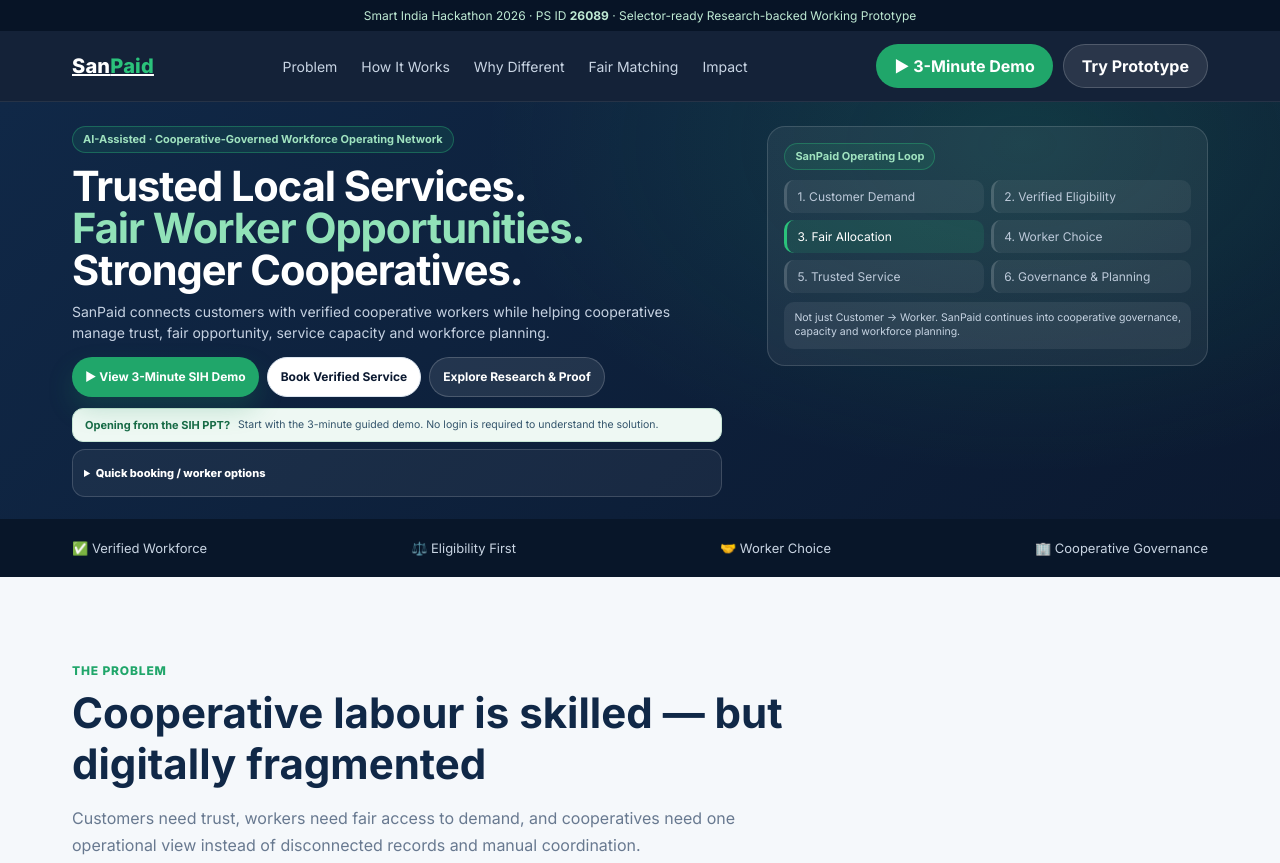
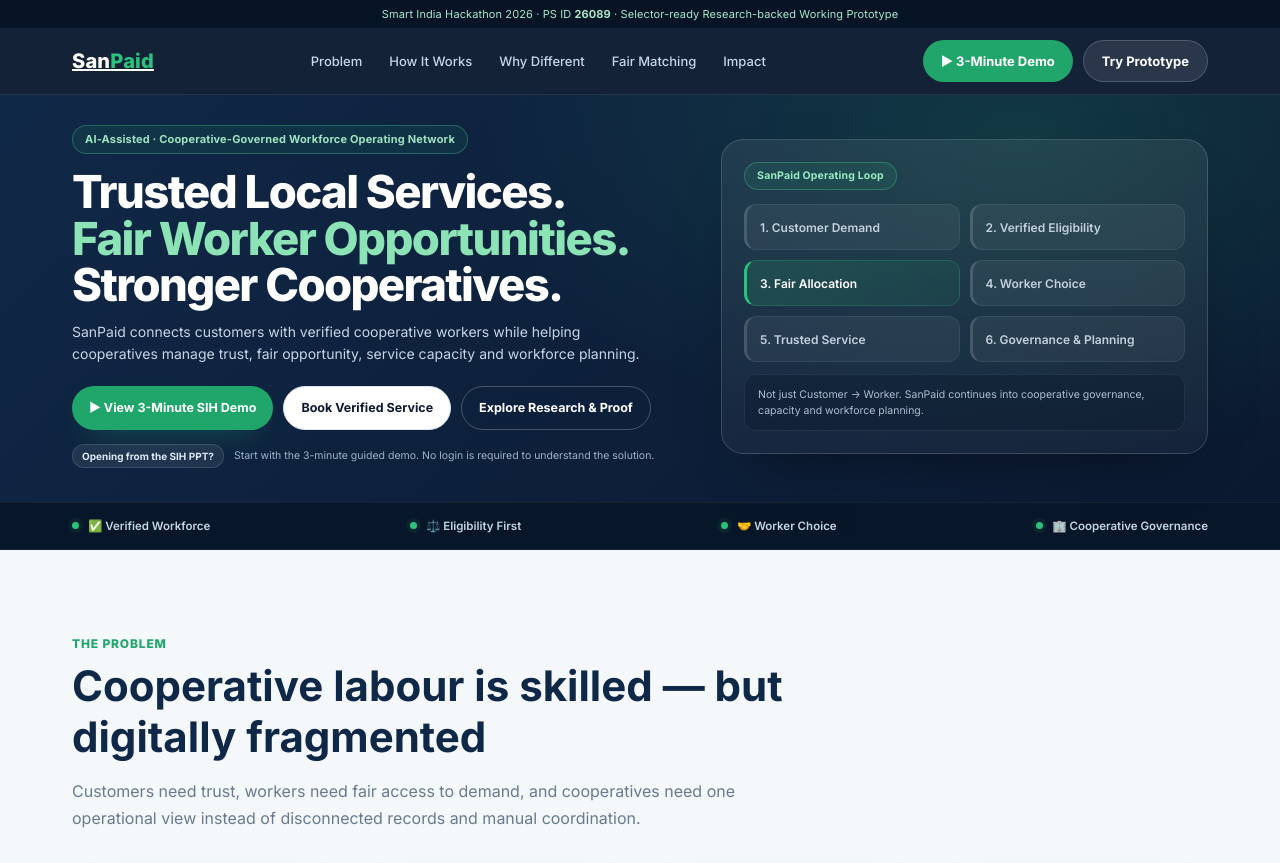
Before and after one commit to harshtotawar14/YUKTI-2026, a plain HTML site: page index.html in a window 1280 px wide. Shown: the top 863 px of the page. Drawn offline with Linux system fonts and the light colour scheme; no server answers.

Commit message:
polish: rebalance selector hero for professional first impression

```diff
--- a/hero-viewport-fix.css
+++ b/hero-viewport-fix.css
@@ -1,210 +1,258 @@
-/* SanPaid desktop hero viewport fix.
-   Goal: on common laptop/desktop screens, the headline, all three primary CTAs
-   and the complete Operating Loop are visible immediately without an initial scroll.
-   Mobile behavior remains controlled by the existing mobile styles. */
+/* SanPaid professional selector hero.
+   Keeps the complete first decision surface above the fold on common laptops
+   without compressing typography into a demo/dashboard look. */
 
 @media (min-width: 961px) {
+  #landing .ribbon {
+    padding: 7px 12px;
+    font-size: 11px;
+    letter-spacing: .01em;
+    color: #a9e7ca;
+    background: #071426;
+  }
+
+  #landing .navin { height: 66px; }
+  #landing .navlinks { gap: 27px; }
+  #landing .navlinks a { font-size: 13px; font-weight: 500; }
+  #landing .nav .actions .btn {
+    min-height: 42px;
+    padding: 10px 18px;
+    font-size: 13px;
+  }
+
   #home.hero {
     min-height: 0 !important;
-    padding: clamp(22px, 3vh, 32px) 0 clamp(22px, 2.6vh, 30px) !important;
+    padding: 30px 0 34px !important;
     display: block !important;
   }
 
   #home .hero-grid {
     width: 100%;
-    grid-template-columns: minmax(0, 1.2fr) minmax(400px, .8fr) !important;
-    gap: clamp(24px, 2.7vw, 38px) !important;
-    align-items: start !important;
+    grid-template-columns: minmax(0, 1.10fr) minmax(400px, .90fr) !important;
+    gap: 54px !important;
+    align-items: center !important;
   }
 
-  #home .hero-grid > div:first-child {
-    min-width: 0;
-    align-self: start;
-  }
+  #home .hero-grid > div:first-child { min-width: 0; }
 
   #home .eyebrow {
-    padding: 6px 10px;
-    font-size: 11px;
+    padding: 7px 12px !important;
+    font-size: 11px !important;
     line-height: 1.2;
+    letter-spacing: .015em;
+    background: rgba(43,194,123,.09);
+    border-color: rgba(71,214,148,.32);
   }
 
   #home h1 {
-    font-size: clamp(40px, 3.25vw, 52px) !important;
-    line-height: 1.01 !important;
-    letter-spacing: -.025em;
-    margin: 12px 0 10px !important;
+    max-width: 730px;
+    margin: 15px 0 12px !important;
+    font-size: clamp(44px, 3.55vw, 56px) !important;
+    line-height: 1.025 !important;
+    letter-spacing: -.035em !important;
+    font-weight: 800;
   }
 
+  #home h1 em { color: #8ce3b6; }
+
   #home .lead {
-    max-width: 650px;
-    margin: 0;
+    max-width: 680px;
+    margin: 0 !important;
+    color: #c7d4e4;
     font-size: 14px !important;
-    line-height: 1.5 !important;
+    line-height: 1.6 !important;
   }
 
   #home .hero-ctas {
-    display: grid !important;
-    grid-template-columns: max-content max-content max-content;
+    display: flex !important;
     align-items: center;
-    justify-content: start;
-    gap: 8px !important;
-    margin: 14px 0 11px !important;
+    flex-wrap: wrap;
+    gap: 10px !important;
+    margin: 20px 0 14px !important;
   }
 
   #home .hero-ctas .btn {
-    min-height: 40px;
-    padding: 9px 13px !important;
-    font-size: 12px !important;
-    line-height: 1.15;
+    min-height: 44px;
+    padding: 11px 17px !important;
+    font-size: 12.5px !important;
+    line-height: 1.2;
+    white-space: nowrap;
+    box-shadow: none;
+  }
+
+  #home .selector-hero-primary {
+    box-shadow: 0 12px 30px -18px rgba(43,194,123,.85) !important;
+  }
+
+  #home #selectorResearchBtn {
+    background: transparent;
+    border-color: rgba(255,255,255,.24);
+  }
+
+  /* Keep selector guidance, but make it feel like product metadata instead of an alert. */
+  #home .selector-home-note {
+    display: inline-flex !important;
+    align-items: center;
+    gap: 10px;
+    max-width: 680px;
+    margin: 0 !important;
+    padding: 0 !important;
+    background: transparent !important;
+    border: 0 !important;
+    color: #9fb2c9 !important;
+  }
+
+  #home .selector-home-note b {
+    display: inline-flex;
+    align-items: center;
+    padding: 5px 9px;
+    border-radius: 999px;
+    background: rgba(255,255,255,.08);
+    border: 1px solid rgba(255,255,255,.12);
+    color: #dce7f3 !important;
+    font-size: 10px !important;
     white-space: nowrap;
   }
 
-  #home .selector-home-note {
-    max-width: 650px;
-    margin-top: 0 !important;
-    padding: 9px 12px !important;
-    border-radius: 11px !important;
+  #home .selector-home-note span {
+    color: #9fb2c9 !important;
+    font-size: 10.5px !important;
+    line-height: 1.35 !important;
   }
 
-  #home .selector-home-note b {
-    font-size: 11px !important;
-  }
-
-  #home .selector-home-note span {
-    font-size: 10.5px !important;
-    line-height: 1.3 !important;
-  }
-
-  #home .quick-booking-details {
-    max-width: 650px;
-    margin-top: 7px !important;
-  }
-
-  #home .quick-booking-details summary {
-    padding-top: 7px !important;
-    padding-bottom: 7px !important;
-    font-size: 11px !important;
-  }
+  /* Booking tools remain available through the primary CTA; do not clutter the selector hero. */
+  #home .quick-booking-details { display: none !important; }
 
   #home .loop-card {
     width: 100%;
-    align-self: start !important;
-    padding: 16px !important;
-    border-radius: 18px !important;
+    align-self: center !important;
+    padding: 22px !important;
+    border-radius: 22px !important;
+    background: linear-gradient(180deg, rgba(255,255,255,.075), rgba(255,255,255,.045)) !important;
+    border: 1px solid rgba(255,255,255,.15) !important;
+    box-shadow: 0 24px 60px -38px rgba(0,0,0,.75);
   }
 
   #home .loop-card > .eyebrow {
     margin-bottom: 0;
+    background: rgba(43,194,123,.10) !important;
+    color: #9be8c2 !important;
+    font-size: 10.5px !important;
   }
 
   #home .loop-card .loop {
     display: grid !important;
     grid-template-columns: repeat(2, minmax(0, 1fr));
-    gap: 7px !important;
-    margin-top: 10px !important;
+    gap: 10px !important;
+    margin-top: 14px !important;
   }
 
   #home .loop-step {
     min-width: 0;
-    padding: 9px 10px !important;
-    border-radius: 10px !important;
+    min-height: 46px;
+    display: flex;
+    align-items: center;
+    padding: 11px 13px !important;
+    border-radius: 12px !important;
+    border: 1px solid rgba(255,255,255,.065);
+    border-left: 3px solid rgba(255,255,255,.15);
+    background: rgba(255,255,255,.055) !important;
+    color: #c4d0df !important;
     font-size: 12px !important;
-    line-height: 1.25 !important;
+    line-height: 1.3 !important;
+    font-weight: 600;
+  }
+
+  #home .loop-step.active {
+    color: #fff !important;
+    border-color: rgba(43,194,123,.24) !important;
+    border-left-color: #2bc27b !important;
+    background: linear-gradient(90deg, rgba(43,194,123,.17), rgba(43,194,123,.08)) !important;
   }
 
   #home .loop-message {
-    margin-top: 9px !important;
-    padding: 9px 10px !important;
-    border-radius: 10px;
+    margin-top: 12px !important;
+    padding: 12px 13px !important;
+    border-radius: 12px !important;
+    border: 1px solid rgba(255,255,255,.07);
+    background: rgba(7,20,38,.28) !important;
+    color: #aebed1 !important;
     font-size: 10.5px !important;
-    line-height: 1.35 !important;
+    line-height: 1.45 !important;
+  }
+
+  #landing .trust {
+    background: #081629;
+    border-top: 1px solid rgba(255,255,255,.06);
+    border-bottom: 1px solid rgba(255,255,255,.06);
+  }
+
+  #landing .trustin {
+    padding-top: 16px !important;
+    padding-bottom: 16px !important;
+    gap: 18px !important;
+  }
+
+  #landing .trust span {
+    display: flex;
+    align-items: center;
+    gap: 9px;
+    color: #c6d3e2;
+    font-size: 11.5px !important;
+    font-weight: 600;
+  }
+
+  #landing .trust span::before {
+    content: '';
+    width: 7px;
+    height: 7px;
+    flex: 0 0 7px;
+    border-radius: 50%;
+    background: #2bc27b;
+    box-shadow: 0 0 0 4px rgba(43,194,123,.08);
   }
 }
 
-/* Medium laptop widths: preserve two-column hero but allow CTA wrapping if needed. */
 @media (min-width: 961px) and (max-width: 1180px) {
   #home .hero-grid {
-    grid-template-columns: minmax(0, 1.08fr) minmax(360px, .92fr) !important;
-    gap: 22px !important;
+    grid-template-columns: minmax(0, 1.05fr) minmax(370px, .95fr) !important;
+    gap: 28px !important;
   }
+  #home h1 { font-size: clamp(39px, 4vw, 48px) !important; }
+  #home .loop-step { font-size: 10.8px !important; }
+}
 
+/* Short laptop screens: compact carefully, never crush the visual hierarchy. */
+@media (min-width: 961px) and (max-height: 760px) {
+  #home.hero { padding: 23px 0 26px !important; }
+  #home .hero-grid { gap: 42px !important; }
   #home h1 {
-    font-size: clamp(38px, 4vw, 46px) !important;
+    font-size: clamp(40px, 3.25vw, 49px) !important;
+    margin: 12px 0 10px !important;
   }
-
-  #home .hero-ctas {
-    display: flex !important;
-    flex-wrap: wrap;
+  #home .lead { font-size: 13px !important; line-height: 1.5 !important; }
+  #home .hero-ctas { margin: 16px 0 11px !important; }
+  #home .hero-ctas .btn {
+    min-height: 40px;
+    padding: 9px 14px !important;
+    font-size: 11.5px !important;
   }
-
+  #home .loop-card { padding: 18px !important; }
+  #home .loop-card .loop { gap: 8px !important; margin-top: 11px !important; }
   #home .loop-step {
+    min-height: 40px;
+    padding: 9px 11px !important;
     font-size: 11px !important;
-    padding: 8px 9px !important;
+  }
+  #home .loop-message {
+    margin-top: 9px !important;
+    padding: 9px 11px !important;
+    font-size: 9.8px !important;
   }
 }
 
-/* Short laptop screens (e.g. 1366x768): aggressively protect above-the-fold visibility. */
-@media (min-width: 961px) and (max-height: 760px) {
-  #home.hero {
-    padding: 14px 0 16px !important;
-  }
-
-  #home h1 {
-    font-size: clamp(36px, 3vw, 45px) !important;
-    margin: 8px 0 8px !important;
-  }
-
-  #home .lead {
-    font-size: 12.5px !important;
-    line-height: 1.42 !important;
-  }
-
-  #home .hero-ctas {
-    margin: 10px 0 8px !important;
-  }
-
-  #home .hero-ctas .btn {
-    min-height: 36px;
-    padding: 8px 11px !important;
-    font-size: 11px !important;
-  }
-
-  #home .selector-home-note {
-    padding: 7px 10px !important;
-  }
-
-  #home .quick-booking-details {
-    margin-top: 5px !important;
-  }
-
-  #home .loop-card {
-    padding: 13px !important;
-  }
-
-  #home .loop-card .loop {
-    gap: 5px !important;
-    margin-top: 7px !important;
-  }
-
-  #home .loop-step {
-    padding: 7px 8px !important;
-    font-size: 10.5px !important;
-  }
-
-  #home .loop-message {
-    margin-top: 6px !important;
-    padding: 7px 8px !important;
-    font-size: 9.5px !important;
+@media (min-width: 1500px) and (min-height: 761px) {
+  #home .hero-grid {
+    grid-template-columns: minmax(0, 1.12fr) minmax(430px, .88fr) !important;
   }
 }
-
-/* Very wide monitors: keep content readable instead of re-growing vertically. */
-@media (min-width: 1500px) and (min-height: 761px) {
-  #home .hero-grid {
-    grid-template-columns: minmax(0, 1.22fr) minmax(420px, .78fr) !important;
-  }
-
-  #home h1 {
-    max-width: 690px;
-  }
-}
```
